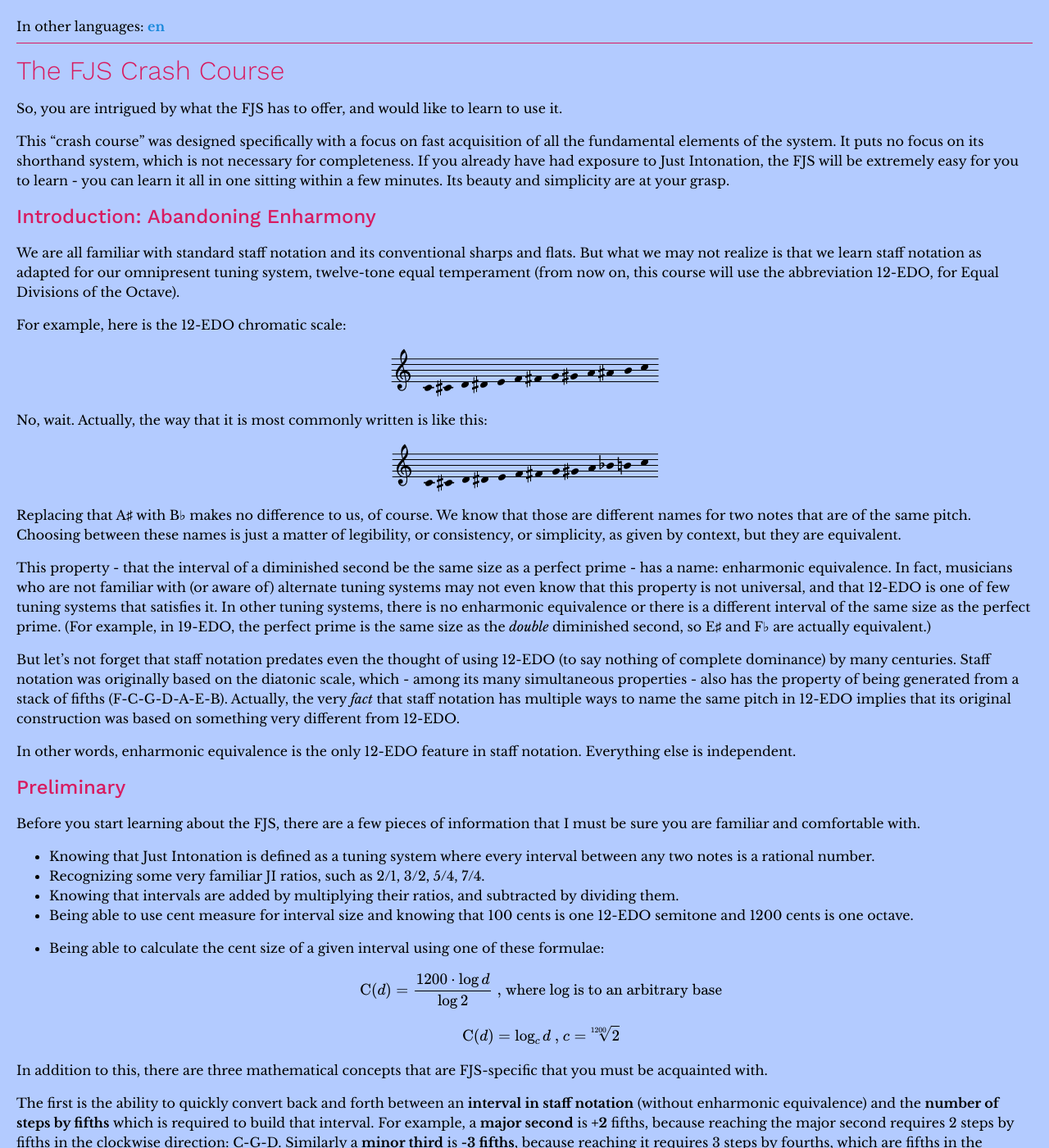
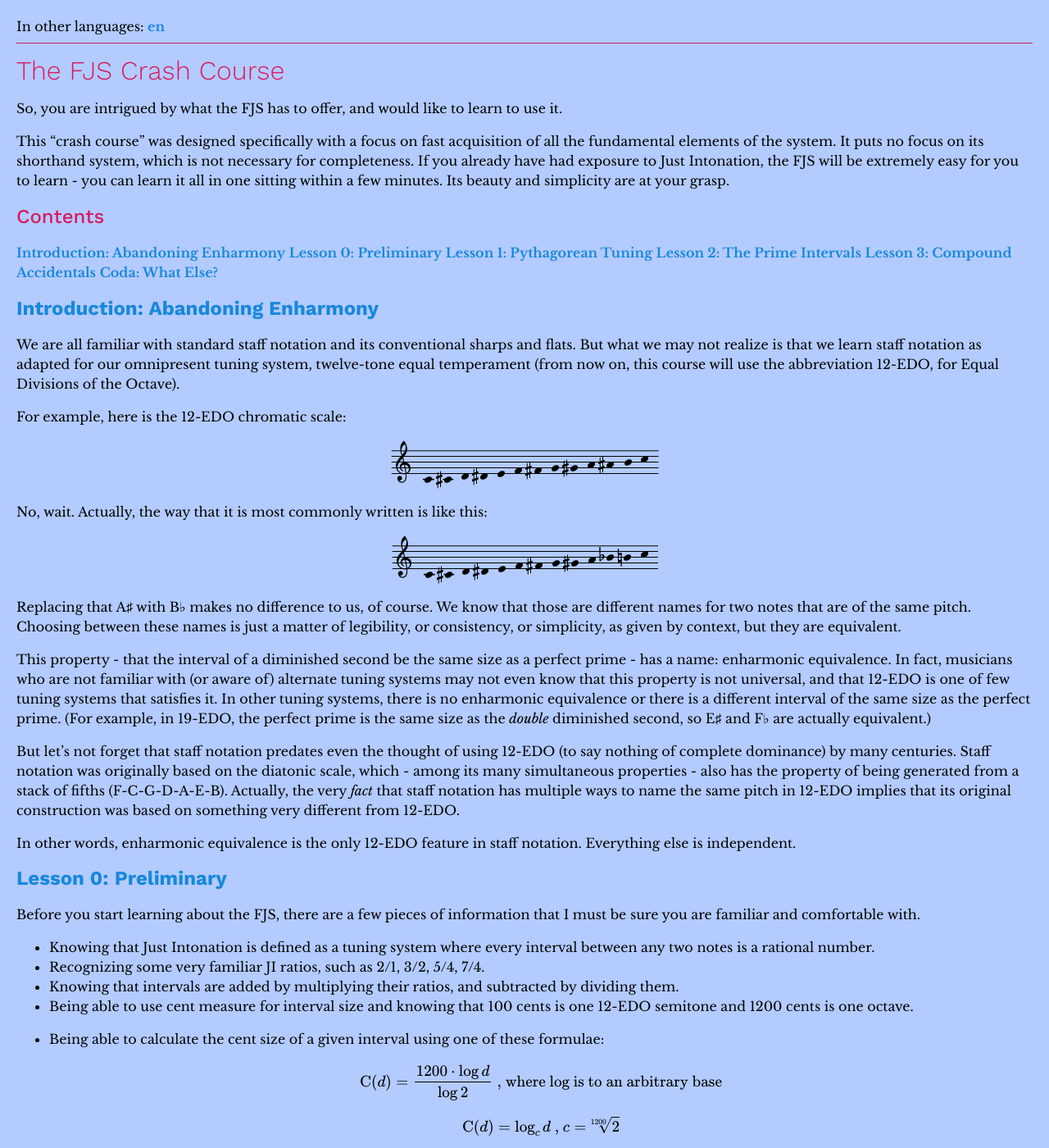
Before and after one commit to misotanni/misotanni.github.io, a Jekyll site: the page built from fjs/en/crash.md, in a window 1280 px wide and 1400 px high. Shown: the whole window at 82% size. Built offline with Jekyll 4.4.1, drawn with Linux system fonts in a browser that asks for light colours; our own code applies the rules of GitHub Pages for plain Markdown files; formulas are drawn with MathJax 3; some of the changed text lies outside the part shown.

Commit message:
Update crash.md

```diff
--- a/fjs/en/crash.md
+++ b/fjs/en/crash.md
@@ -4,7 +4,16 @@ So, you are intrigued by what the FJS has to offer, and would like to learn to u
 
 This "crash course" was designed specifically with a focus on fast acquisition of all the fundamental elements of the system. It puts no focus on its shorthand system, which is not necessary for completeness. If you already have had exposure to Just Intonation, the FJS will be extremely easy for you to learn - you can learn it all in one sitting within a few minutes. Its beauty and simplicity are at your grasp.
 
-## Introduction: Abandoning Enharmony
+## Contents
+
+[Introduction: Abandoning Enharmony](#introduction)
+[Lesson 0: Preliminary](#lesson_0)
+[Lesson 1: Pythagorean Tuning](#lesson_1)
+[Lesson 2: The Prime Intervals](#lesson_2)
+[Lesson 3: Compound Accidentals](#lesson_3)
+[Coda: What Else?](#coda)
+
+## <a name="introduction">Introduction: Abandoning Enharmony</a>
 
 We are all familiar with standard staff notation and its conventional sharps and flats. But what we may not realize is that we learn staff notation as adapted for our omnipresent tuning system, twelve-tone equal temperament (from now on, this course will use the abbreviation 12-EDO, for Equal Divisions of the Octave).
 
@@ -24,7 +33,7 @@ But let's not forget that staff notation predates even the thought of using 12-E
 
 In other words, enharmonic equivalence is the only 12-EDO feature in staff notation. Everything else is independent.
 
-## Preliminary
+## <a name="lesson_0">Lesson 0: Preliminary</a>
 
 Before you start learning about the FJS, there are a few pieces of information that I must be sure you are familiar and comfortable with.
 
@@ -50,7 +59,7 @@ $$\text{red}(d)=d \cdot 2^{-\lfloor\log_2 d\rfloor}$$
 
 This is just about all you need, so let's get started!
 
-## Lesson 1: Pythagorean Tuning
+## <a name="lesson_1">Lesson 1: Pythagorean Tuning</a>
 
 You might think that removing enharmonic equivalence from staff notation gives us access to a vastly larger number of pitches, and you would be correct. However, removing enharmonic equivalence, on its own, is insufficient to represent the entirety of JI in a meaningful way. One of the merits of JI is its ability to express very small differences in pitch to give different intervals different flavors.
 
@@ -116,7 +125,7 @@ You don't need to memorize this table. Memorization is not at all necessary to u
 
 You can check your answers [here](solutions.html).
 
-## Lesson 2: The Prime Intervals
+## <a name="lesson_2">Lesson 2: The Prime Intervals</a>
 
 All right, you've learned to write all of Pythagorean tuning. This is pretty boring for now, since Pythagorean doesn't even deviate from 12-EDO that much - aside from having a nonzero diminished second. And more importantly, it's not even close to being able to notate the entirety of Just Intonation.
 
@@ -235,7 +244,7 @@ OK, that's all you need to know to notate the prime intervals. Below are a few m
 
 You can check your answers [here](solutions.html).
 
-## Lesson 3: Compound Accidentals
+## <a name="lesson_3">Lesson 3: Compound Accidentals</a>
 
 You now know how to represent a large portion of Just Intonation using the FJS. You can notate all of Pythagorean tuning and all of the prime intervals. But that still doesn't cover everything; what about intervals built from more than one prime (including 3), like 15/8 or 25/16, and what about intervals that aren't in the harmonic series at all, like 5/3, 6/5, or 9/7?
 
@@ -386,7 +395,7 @@ Now you can finally learn why the square root of 33/31 is my preferred choice fo
 
 You can check your answers [here](solutions.html).
 
-## What Else?
+## <a name="coda">Coda: What Else?</a>
 
 This is *all* you need to use the FJS! You can write any JI music using the FJS now. The only remaining parts of the FJS are shorthand methods that I have invented to make you able to cut down on writing many FJS accidentals in common situations. These include FJS key signatures and special shortcut accidentals. These elements are not covered in this crash course. Instead, to learn about them, you should check out the [full formal description](rules.html) of the FJS (where you should also go for reference of any rules regarding the system).
 
```
